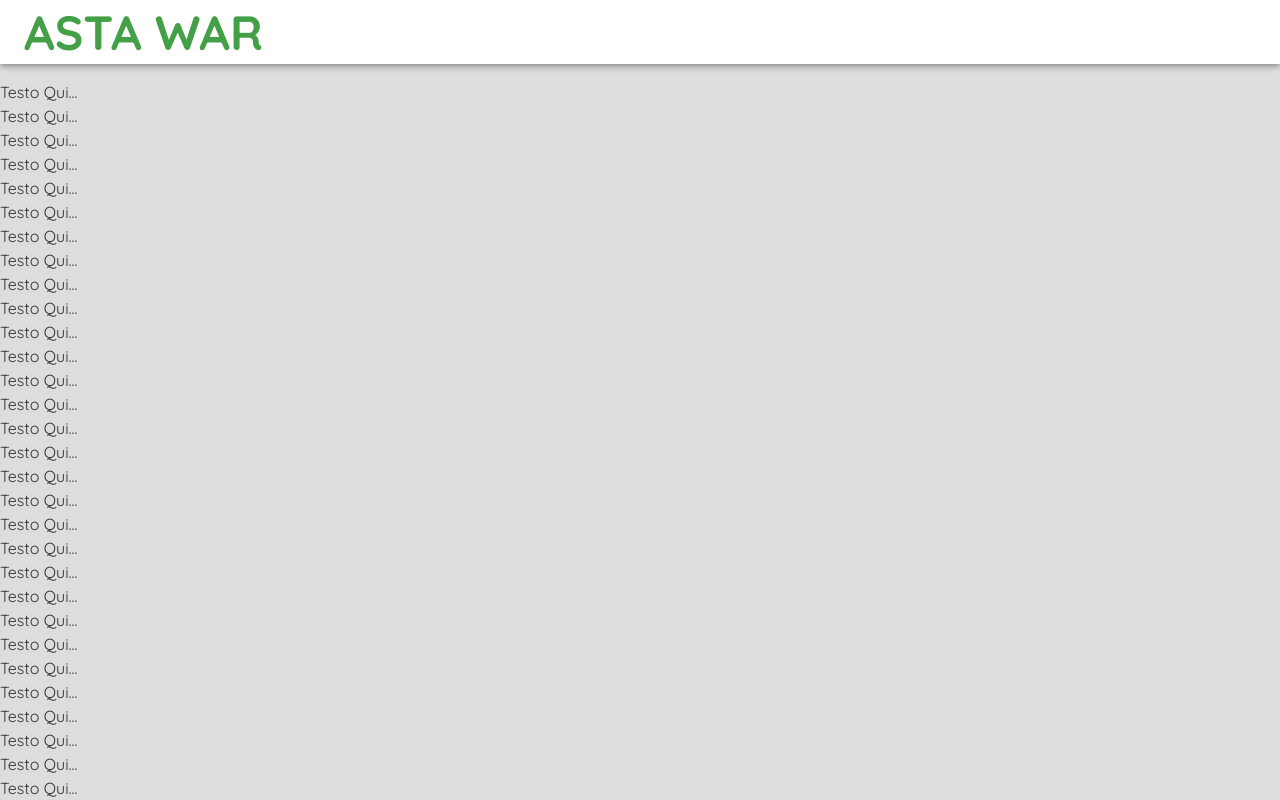
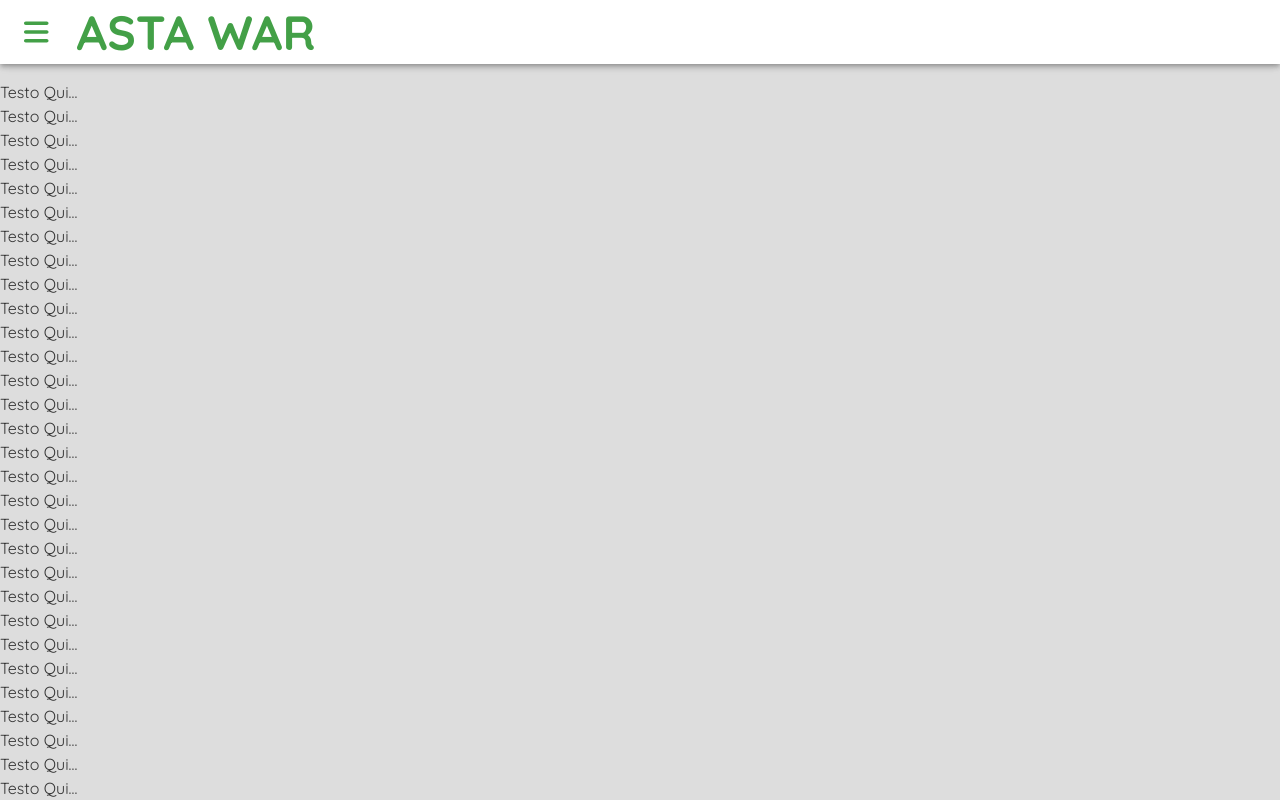
Before and after one commit to danielecomandini/astawar, a React (Vite) app: page /home in a window 1280 px wide. Shown: the top 800 px of the page. Built offline with nearby package versions, Linux system fonts and the light colour scheme.

Commit message:
Button Menu

```diff
--- a/src/pages/home/components/AstaWarHomeNavigationBar.jsx
+++ b/src/pages/home/components/AstaWarHomeNavigationBar.jsx
@@ -1,6 +1,8 @@
-import { AppBar, Box, Toolbar } from "@mui/material";
+import { AppBar, Box, Button, IconButton, Toolbar } from "@mui/material";
 import AW_Text from "../../../UI/elements/texts/AWText";
+import AW_Icon from "../../../UI/elements/icons/AWIcon";
 import { AW_COLORS } from "../../../UI/themes/AstaWarTheme";
+import { faBars } from "@fortawesome/free-solid-svg-icons";
 
 const AstaWarHomeNavigationBar = () => {
   return (
@@ -11,6 +13,15 @@ const AstaWarHomeNavigationBar = () => {
             backgroundColor: AW_COLORS.white,
           }}
         >
+          <IconButton
+            size="large"
+            edge="start"
+            color="inherit"
+            aria-label="menu"
+            sx={{ mr: 2 }}
+          >
+            <AW_Icon icon={faBars} color={AW_COLORS.green} />
+          </IconButton>
           <AW_Text variant="h3" color={AW_COLORS.green} fontWeight="bold">
             ASTA WAR
           </AW_Text>
```
